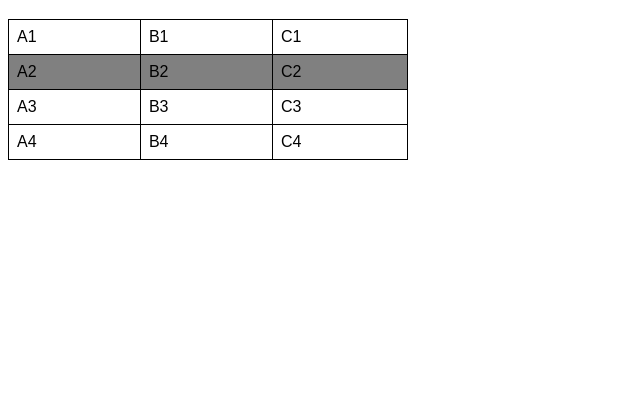
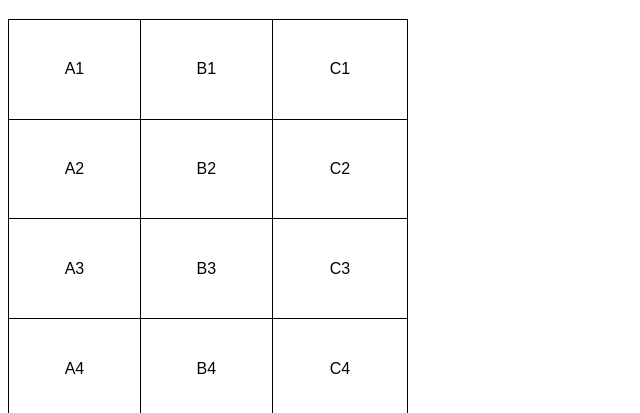
Before and after one commit to matheuspere/HTML-CSS, a plain HTML site: page Exercicios/ex023/tabela01.html in a window 1280 px wide. Shown: the part 61-474 px from the top of the page, without its empty margins (0-640 px from the left). Drawn offline with Linux system fonts and the light colour scheme.

Commit message:
criei tabela 001

```diff
--- a/Exercicios/ex023/tabela01.html
+++ b/Exercicios/ex023/tabela01.html
@@ -10,14 +10,16 @@
         }
         table{
             width: 400px;
+            height: 400px;
             border-collapse: collapse;
         }
-        .linha{
-            background-color: gray;
-        }
+
+
         td {
             border: 1px solid black;
             padding: 8px;
+            text-align: center;
+            vertical-align: middle;
         }
     </style>
 </head>
@@ -29,7 +31,7 @@
             <td>B1</td>
             <td>C1</td>
         </tr>
-        <tr class="linha">
+        <tr>
             <td>A2</td>
             <td>B2</td>
             <td>C2</td>
```
